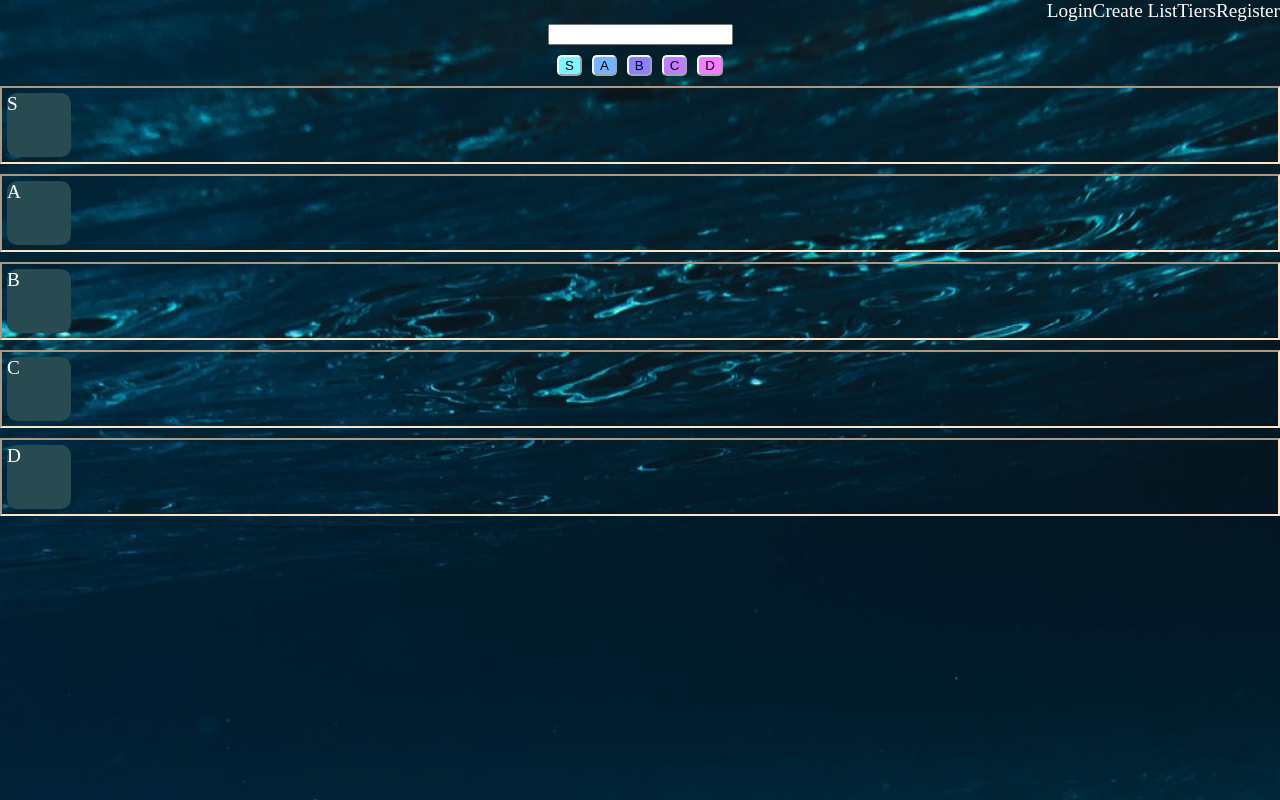
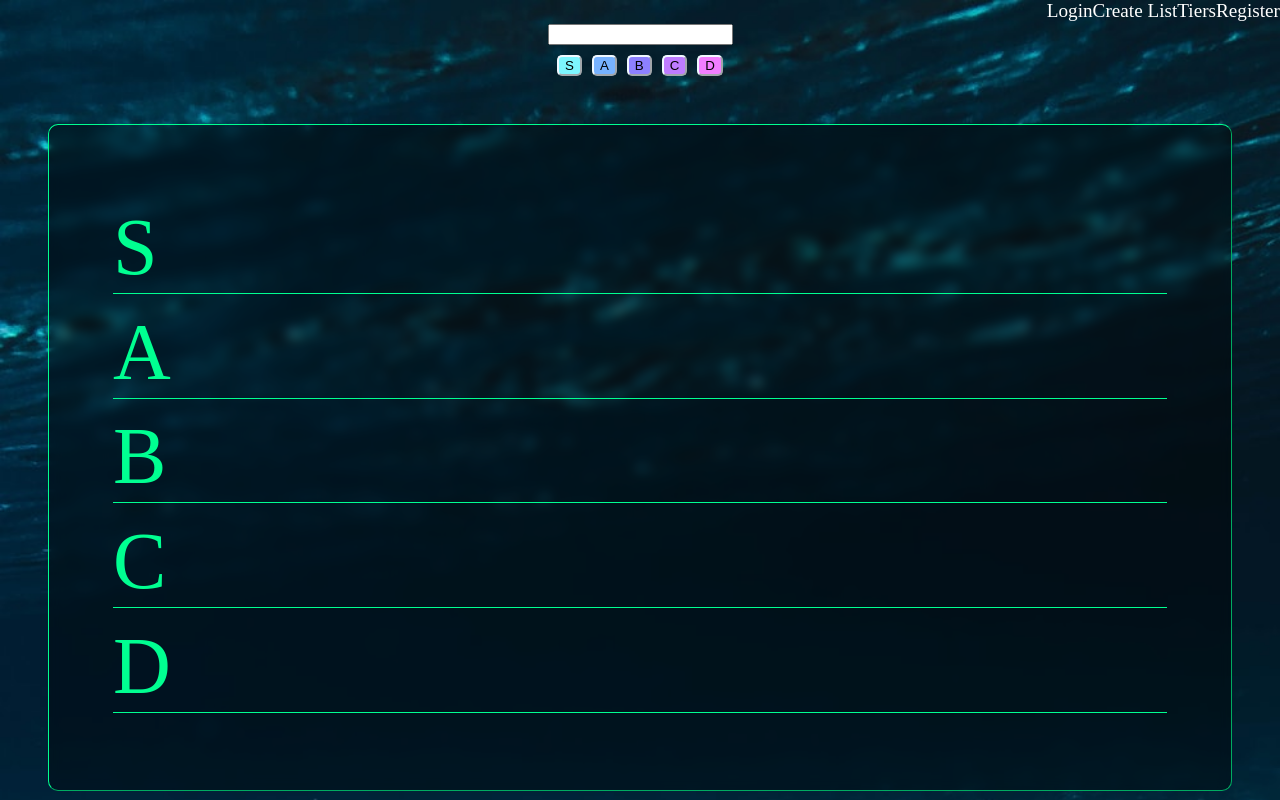
Before and after one commit to kcavner/eztiers, a React (Create React App) app in the folder client/: page /create in a window 1280 px wide. Built offline with nearby package versions, Linux system fonts and the light colour scheme; sample sign-in values are in the browser's storage.

Commit message:
tiermaker css changes

```diff
--- a/client/src/index.css
+++ b/client/src/index.css
@@ -1,3 +1,6 @@
+:root{
+  --tier-green:rgb(0, 255, 145);
+}
 body{
   margin: 0;
   color:white;
@@ -27,20 +30,42 @@ h1{
   background-repeat: no-repeat;
   background-attachment: fixed;
 }
+#tier-table{
+  background-color: rgba(0, 0, 0, 0.358);
+  padding-block: 4rem;
+  border-radius: 10px;
+  backdrop-filter: blur(6px);
+  border-style: outset;
+  border-color:var(--tier-green);
+  border-width: 1px;
+  margin-inline: 3rem;
+  margin-top: 3rem;
+}
 #tierRow{
 display: flex;
 flex-wrap: wrap;
-border-color: bisque;
-border-width: 2px;
+border-color: var(--tier-green);
+border-width: 1px;
 border-style:inset;
-margin-block:10px
+border-top: 0;
+border-inline: 0;
+margin-block:1vw;
+margin-inline: 5vw;
 }
 #bubble{
+  overflow: hidden;
   border-radius: 10px;
   margin: 5px;
-  width:5vw;
-  height:5vw;
+  width:3.5rem;
+  height:3.5rem;
   background-color: rgb(39, 75, 80);
+}
+#bubble:hover{
+  width: max-content;
+}
+#bubble-letter{
+  color: var(--tier-green);
+  font-size: 5rem;
 }
 #rankButton{
   margin-inline: 5px;
@@ -107,7 +132,7 @@ align-items: center;
   border-radius: 10px;
   backdrop-filter: blur(6px);
   border-style: outset;
-  border-color:rgb(0, 255, 145);
+  border-color:var(--tier-green);
   border-width: 1px;
 }
 .login-item{
@@ -125,14 +150,14 @@ margin-top: 5px;
   cursor: pointer;
   color: rgba(104, 85, 224, 0.6);
   box-shadow: 0 0 20px rgba(104, 85, 224, 0.6);
-  background-color: rgb(0, 255, 145);
+  background-color: var(--tier-green);
 }
 .not-user{
   font-size: smaller;
 }
 .create-account{
   border-width: 1px;
-  border-color: rgb(0, 255, 145);
+  border-color: var(--tier-green);
   border-style: outset;
   border-bottom: 0;
   border-inline: 0;
@@ -142,16 +167,16 @@ margin-top: 5px;
 
 }
 .create-account:hover{
-  color: rgb(0, 255, 145);
+  color: var(--tier-green);
 
 }
 .ez-span{
-  color: rgb(0, 255, 145);
+  color: var(--tier-green);
 }
 .welcome-p{
   margin-bottom: 10px;
   border-width: 1px;
-  border-color: rgb(0, 255, 145);
+  border-color: var(--tier-green);
   border-style: outset;
   border-top: 0;
   border-inline: 0;
@@ -159,13 +184,13 @@ margin-top: 5px;
 }
 .github{
   background-color: rgba(240, 248, 255, 0);
-  color: rgb(0, 255, 145);
+  color: var(--tier-green);
 }
 .demo-container{
   margin-bottom: 10px;
 }
 .demo-account{
-  color:rgb(0, 255, 145);
+  color:var(--tier-green);
 }
 .demo{
   font-size: 15px;
--- a/client/src/pages/createlist.js
+++ b/client/src/pages/createlist.js
@@ -3,11 +3,11 @@ import React, { useState } from 'react'
 export default function CreateList(){
     const [gameText, setGameText] = useState('');
     const [table, setTable] = useState([]);
-    const [sTier, setSTier] = useState([{tier:"S",gameText:"S"}]);
-    const [aTier, setATier] = useState([{tier:"A",gameText:"A"}]);
-    const [bTier, setBTier] = useState([{tier:"B",gameText:"B"}]);
-    const [cTier, setCTier] = useState([{tier:"C",gameText:"C"}]);
-    const [dTier, setDTier] = useState([{tier:"D",gameText:"D"}]);
+    const [sTier, setSTier] = useState([]);
+    const [aTier, setATier] = useState([]);
+    const [bTier, setBTier] = useState([]);
+    const [cTier, setCTier] = useState([]);
+    const [dTier, setDTier] = useState([]);
 
 
     const handleTableSubmit = (e) => {
@@ -54,34 +54,41 @@ export default function CreateList(){
             <button id="rankButton" className="cButton" onClick={()=>{handleTierSelect("C")}}>C</button>
             <button id="rankButton" className="dButton" onClick={()=>{handleTierSelect("D")}}>D</button>
             </div>
+            <div id="tier-table">
             <div id="tierRow"  className="sTier">
+            <div id="bubble-letter">S</div>
                 {sTier.map((item, index) => (
                 <div id='bubble' key={index}>{item.gameText}
                 </div>))}
             </div>
 
             <div id="tierRow"  className="aTier">
+            <div id="bubble-letter">A</div>
                 {aTier.map((item, index) => (
                 <div id='bubble' key={index}>{item.gameText}
                 </div>))}
             </div>
 
             <div id="tierRow"  className="bTier">
+            <div id="bubble-letter">B</div>
                 {bTier.map((item, index) => (
                 <div id='bubble' key={index}>{item.gameText}
                 </div>))}
             </div>
 
             <div id="tierRow"  className="cTier">
+            <div id="bubble-letter">C</div>
                 {cTier.map((item, index) => (
                 <div id='bubble' key={index}>{item.gameText}
                 </div>))}
             </div>
 
             <div id="tierRow" className="dTier">
+            <div id="bubble-letter">D</div>
                 {dTier.map((item, index) => (
                 <div id='bubble' key={index}>{item.gameText}
                 </div>))}
+            </div>
             </div>
 
 
```
